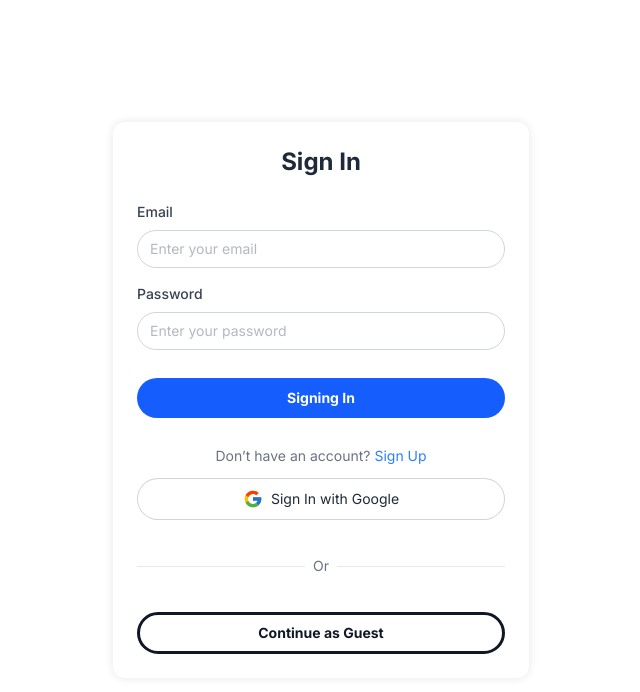
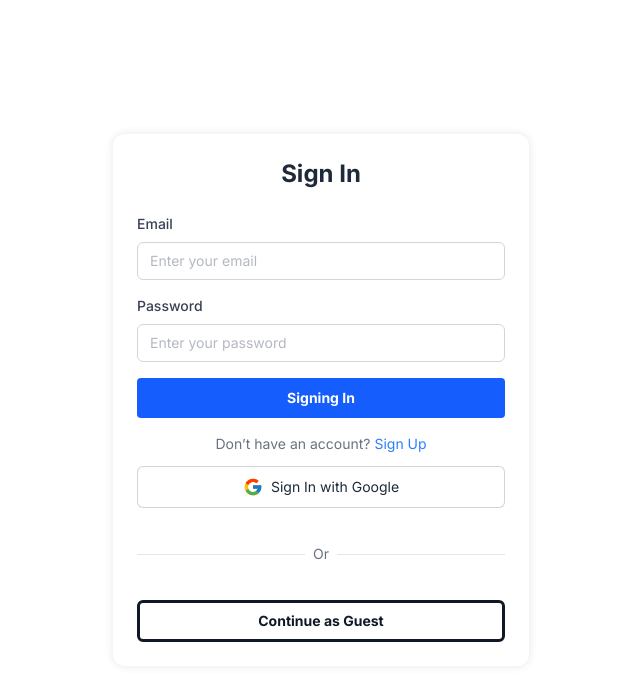
Before and after one commit to RodrigoRosario345/TeslaThreads, a Next.js app: page /auth/sign-in in a window 1280 px wide. Shown: the top 692 px of the page, without its empty margins (319-959 px from the left). Built offline with nearby package versions, Linux system fonts and the light colour scheme; no server answers.

Commit message:
feat: enhance layout and styling of SignIn and SignUp components; update button styles and remove rounded-full class for consistency

```diff
--- a/src/app/layout.tsx
+++ b/src/app/layout.tsx
@@ -4,7 +4,11 @@ import "./globals.css";
 import { Provider } from "@/components";
 import { auth } from "@/auth.config";
 
-const inter = Inter({ subsets: ["latin"] });
+const inter = Inter({
+  subsets: ["latin"],
+  weight: ["400", "500", "700"],
+  variable: "--font-inter",
+});
 
 export const metadata: Metadata = {
   title: {
--- a/src/components/auth/SignIn/SignInContainer/SignInContainer.tsx
+++ b/src/components/auth/SignIn/SignInContainer/SignInContainer.tsx
@@ -21,7 +21,7 @@ export function SignInContainer() {
             </p>
             <Button
                 type="button"
-                className="w-full flex items-center gap-2 justify-center my-3 bg-white border border-gray-500/30 py-2.5 rounded-full text-gray-800"
+                className="w-full flex items-center gap-2 justify-center my-3 bg-white border border-gray-500/30 py-2.5 rounded-md! text-gray-800 hover:bg-gray-100 cursor-pointer"
             >
                 <FcGoogle size={20} />
                 Sign In with Google
@@ -37,7 +37,7 @@ export function SignInContainer() {
                 <Button
                     type="button"
                     buttonStyle="borderDark"
-                    className="rounded-full w-full"
+                    className="w-full rounded-md!"
                 >
                     Continue as Guest
                 </Button>
--- a/src/components/auth/SignIn/SignInForm/SignInForm.tsx
+++ b/src/components/auth/SignIn/SignInForm/SignInForm.tsx
@@ -38,7 +38,6 @@ export function SignInForm() {
                 name="email"
                 label="Email"
                 placeholder="Enter your email"
-                classNameInput="rounded-full!"
                 type="email"
             />
             <ControllerInput<userSignInSchemaInput, userSignInSchemaOutput>
@@ -46,14 +45,13 @@ export function SignInForm() {
                 name="password"
                 label="Password"
                 placeholder="Enter your password"
-                classNameInput="rounded-full!"
                 type="password"
             />
             <ErrorMessage message={errors.root?.message} />
             <Button
                 type="submit"
                 buttonStyle={isSubmitting ? "primaryDisabled" : "primary"}
-                className="w-full mt-3 mb-3 rounded-full"
+                className="w-full"
                 disabled={isSubmitting}
             >
                 <LoadingText
--- a/src/components/auth/SignUp/SignUpContainer/SignUpContainer.tsx
+++ b/src/components/auth/SignUp/SignUpContainer/SignUpContainer.tsx
@@ -21,7 +21,7 @@ export function SignUpContainer() {
             </p>
             <Button
                 type="button"
-                className="w-full flex items-center gap-2 justify-center my-3 bg-white border border-gray-500/30 py-2.5 rounded-full text-gray-800"
+                className="w-full flex items-center gap-2 justify-center my-3 bg-white border border-gray-500/30 py-2.5 rounded-md! text-gray-800 hover:bg-gray-100 cursor-pointer"
             >
                 <FcGoogle size={20} />
                 Sign Up with Google
--- a/src/components/auth/SignUp/SignUpForm/SignUpForm.tsx
+++ b/src/components/auth/SignUp/SignUpForm/SignUpForm.tsx
@@ -57,7 +57,6 @@ export function SignUpForm() {
                 label="Name"
                 type="text"
                 placeholder="Enter your name"
-                classNameInput="rounded-full!"
             />
             <ControllerInput<userSignUpSchemaInput, userSignUpSchemaOutput>
                 control={control}
@@ -65,7 +64,6 @@ export function SignUpForm() {
                 label="Email"
                 type="email"
                 placeholder="Enter your email"
-                classNameInput="rounded-full!"
             />
             <ControllerInput<userSignUpSchemaInput, userSignUpSchemaOutput>
                 control={control}
@@ -73,13 +71,12 @@ export function SignUpForm() {
                 label="Password"
                 type="password"
                 placeholder="Enter your password"
-                classNameInput="rounded-full!"
             />
             <ErrorMessage message={errors.root?.message} />
             <Button
                 type="submit"
                 buttonStyle={isSubmitting ? "primaryDisabled" : "primary"}
-                className="w-full mt-3 mb-3 rounded-full"
+                className="w-full mt-3 mb-3 rounded-md!"
                 disabled={isSubmitting}
             >
                 <LoadingText
```
